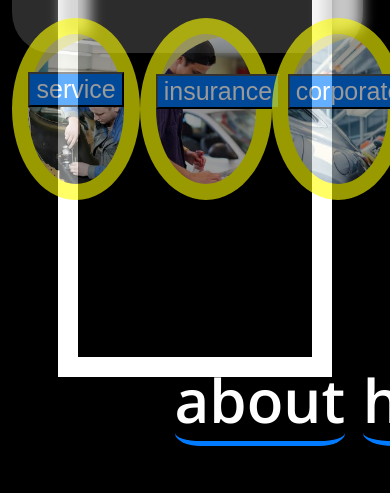
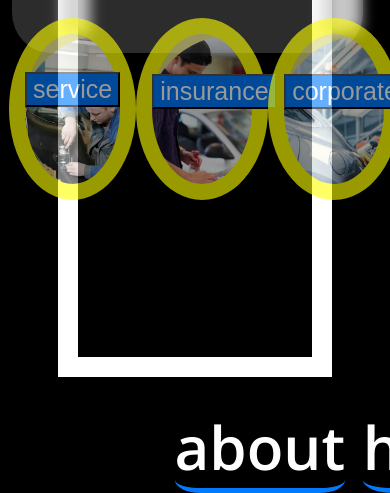
Before and after one commit to tumi267/panel_beter_exapmle, a plain HTML site: page index.html in a window 390 px wide. Shown: the part 543-1036 px from the top of the page. Before the commit the page ends 989 px from the top, so only its background shows below. Drawn offline with nearby package versions, Linux system fonts and the light colour scheme.

Commit message:
Add files via upload

```diff
--- a/index.css
+++ b/index.css
@@ -620,7 +620,7 @@ li{
     }
     .main_option_container{
         margin-top: 6%;
-        margin-left: 0%;
+        margin-left: -1%;
         width: 100%;
     }
     .btn_contain{
@@ -630,7 +630,7 @@ li{
         max-height: 25%;
         margin-left: auto;
         margin-right: auto;
-        margin-top: 100%;
+        margin-top: 120%;
         margin-bottom: -10%;
     }
     .btncontact{
@@ -655,4 +655,7 @@ li{
         height: 100%;
         width: 100%;
     }
+    .li2{
+        width: 100%;
+    }
 }
```
